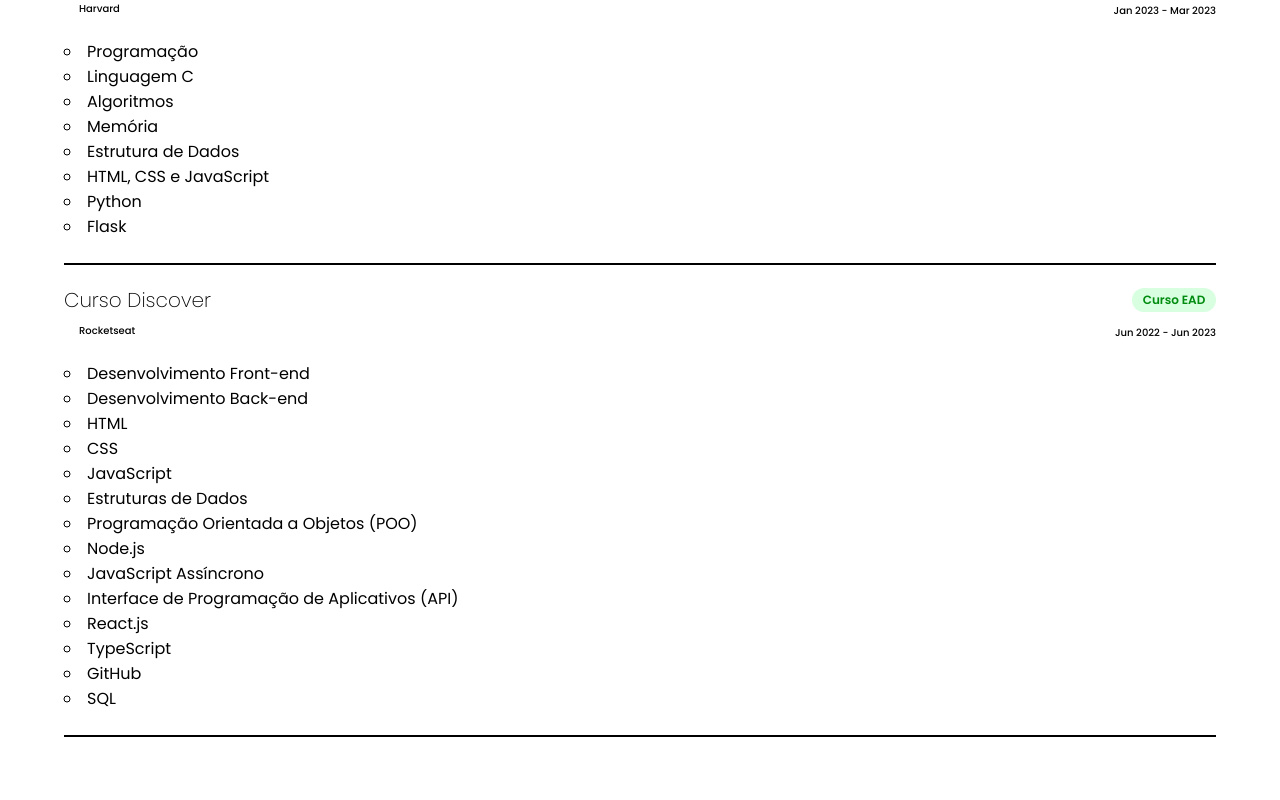
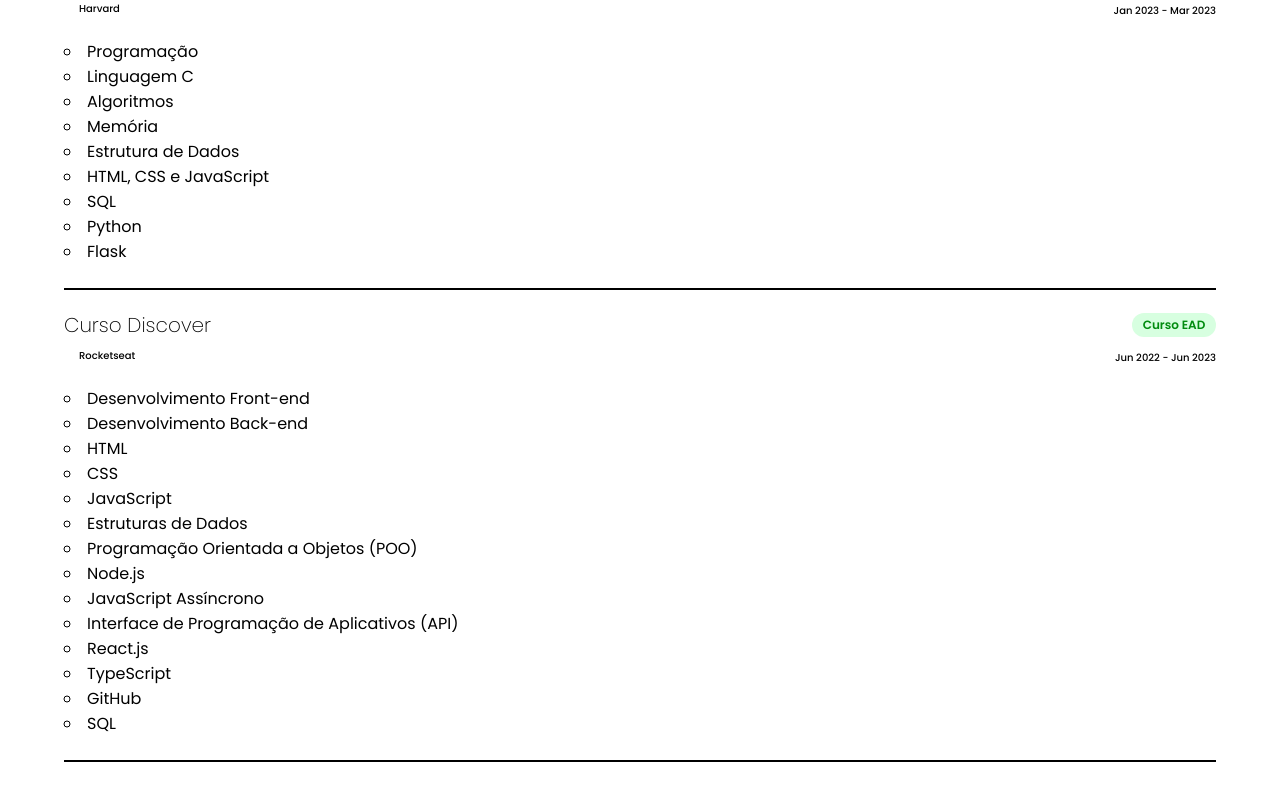
Before and after one commit to murilonicemento/my-portfolio, a React (Vite) app: page /about in a window 1280 px wide. Shown: the part 1494-2294 px from the top of the page. Built offline with nearby package versions, Linux system fonts and the light colour scheme.

Commit message:
inclusão de nova tecnologia aprendida no curso CS50 de Harvard

```diff
--- a/src/pages/About/index.jsx
+++ b/src/pages/About/index.jsx
@@ -1,6 +1,6 @@
+import { Education } from "../../components/Education";
 import { MyHeader } from "../../components/Header";
 import { WorkExperience } from "../../components/WorkExperience";
-import { Education } from "../../components/Education";
 import { Main } from "../../styles/globalStyles";
 import { Container } from "./styled";
 
@@ -55,6 +55,7 @@ export function About() {
       "Memória",
       "Estrutura de Dados",
       "HTML, CSS e JavaScript",
+      "SQL",
       "Python",
       "Flask",
     ],
```
